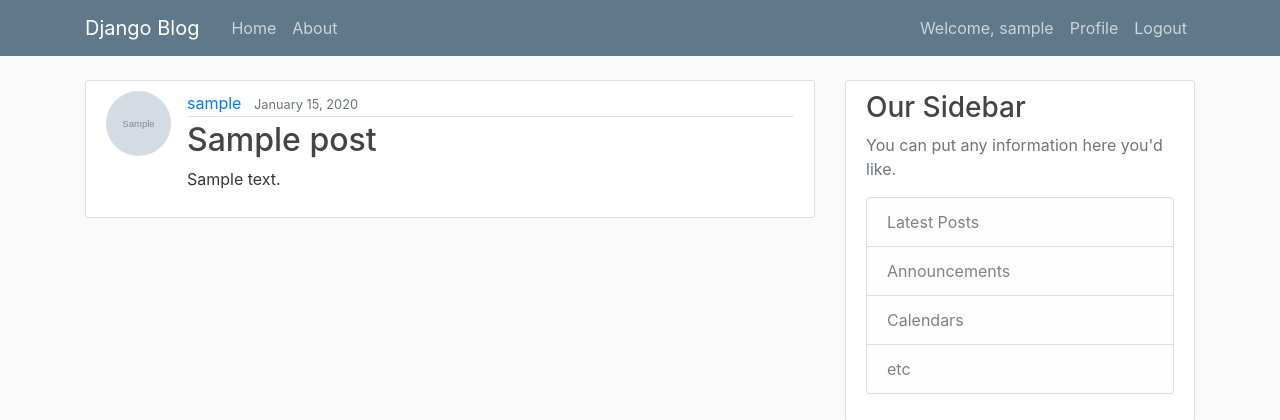
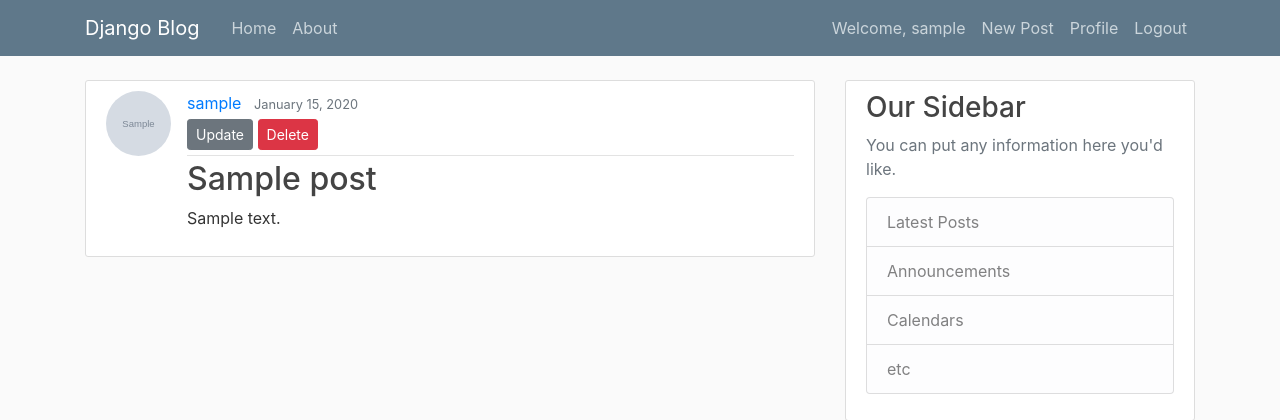
Before and after one commit to Prashant-Sethi/django-blog-app, a Django app: page /post/1/ in a window 1280 px wide. Shown: the top 420 px of the page. Run offline with Django 3.2, Linux system fonts and the light colour scheme; a user stored in the database is signed in; tables that the repository leaves empty hold one stand-in row (values such as "Sample post"); grey boxes marked "Sample" are stand-in pictures; some libraries are stand-ins or nearby versions.

Commit message:
Users can now add new posts and update or delete exising posts

```diff
--- a/blog/models.py
+++ b/blog/models.py
@@ -1,4 +1,5 @@
 from django.db import models
+from django.urls import reverse
 from django.utils import timezone
 from django.contrib.auth.models import User
 
@@ -13,3 +14,6 @@ class Post(models.Model):
 
     def __str__(self):
         return self.title
+
+    def get_absolute_url(self):
+        return reverse("post-detail", kwargs={"pk": self.pk})
--- a/blog/templates/blog/base.html
+++ b/blog/templates/blog/base.html
@@ -37,6 +37,7 @@
                     <div class="navbar-nav">
                         {% if user.is_authenticated %}
                             <span class="nav-item nav-link">Welcome, {{ user.username }}</span>
+                            <a class="nav-item nav-link" href="{% url 'post-create' %}">New Post</a>
                             <a class="nav-item nav-link" href="{% url 'user-profile' %}">Profile</a>
                             <a class="nav-item nav-link" href="{% url 'user-logout' %}">Logout</a>
                         {% else %}
--- a/blog/templates/blog/post_detail.html
+++ b/blog/templates/blog/post_detail.html
@@ -8,6 +8,14 @@
             <div class="article-metadata">
                 <a class="mr-2" href="#">{{ post.author }}</a>
                 <small class="text-muted">{{ post.date_published|date:"F d, Y" }}</small>
+
+                {% if post.author == user %}
+                    <div>
+                        <a class="btn btn-secondary btn-sm mt-1 mb-1" href="{% url 'post-update' post.id %}">Update</a>
+                        <a class="btn btn-danger btn-sm mt-1 mb-1" href="{% url 'post-delete' post.id %}">Delete</a>
+                    </div>
+                {% endif %}
+
             </div>
             <h2 class="article-title">{{ post.title }}</h2>
             <p class="article-content">{{ post.content }}</p>
--- a/blog/urls.py
+++ b/blog/urls.py
@@ -4,5 +4,8 @@ from . import views
 urlpatterns = [
     path('', views.PostListView.as_view(), name='blog-home'),
     path('post/<int:pk>/', views.PostDetailView.as_view(), name='post-detail'),
+    path('post/new/', views.PostCreateView.as_view(), name='post-create'),
+    path('post/<int:pk>/update/', views.PostUpdateView.as_view(), name='post-update'),
+    path('post/<int:pk>/delete/', views.PostDeleteView.as_view(), name='post-delete'),
     path('about/', views.about, name='blog-about'),
 ]
--- a/blog/views.py
+++ b/blog/views.py
@@ -1,5 +1,13 @@
 from django.shortcuts import render
-from django.views.generic import DetailView, ListView
+from django.contrib.auth.mixins import LoginRequiredMixin, UserPassesTestMixin
+from django.views.generic import (
+    DetailView,
+    ListView,
+    CreateView,
+    UpdateView,
+    DeleteView
+)
+
 from .models import Post
 
 # Create your views here.
@@ -17,6 +25,44 @@ class PostDetailView(DetailView):
     context_object_name = 'post'
 
 
+class PostCreateView(LoginRequiredMixin, CreateView):
+    model = Post
+    context_object_name = 'post'
+    fields = ['title', 'content']
+
+    def form_valid(self, form):
+        form.instance.author = self.request.user
+        return super().form_valid(form)
+
+
+class PostUpdateView(LoginRequiredMixin, UserPassesTestMixin, UpdateView):
+    model = Post
+    context_object_name = 'post'
+    fields = ['title', 'content']
+
+    def form_valid(self, form):
+        form.instance.author = self.request.user
+        return super().form_valid(form)
+
+    def test_func(self):
+        post = self.get_object()
+        if self.request.user == post.author:
+            return True
+        return False
+
+
+class PostDeleteView(LoginRequiredMixin, UserPassesTestMixin,  DeleteView):
+    model = Post
+    context_object_name = 'post'
+    success_url = '/'
+
+    def test_func(self):
+        post = self.get_object()
+        if self.request.user == post.author:
+            return True
+        return False
+
+
 def home(request):
     context = {
         'posts': Post.objects.all()
--- a/users/templates/users/logout.html
+++ b/users/templates/users/logout.html
@@ -4,7 +4,7 @@
     <h2>You have been logged out.</h2>
     <div class="border-top pt-3">
         <small class="text-muted">
-            Need an account? <a href="{% url 'user-login' %}">Log In Again</a>
+            <a href="{% url 'user-login' %}">Log In Again</a>
         </small>
     </div>
 {% endblock content %}
```
Also changed, not shown: blog/templates/blog/post_confirm_delete.html (added, +17 -0 lines), blog/templates/blog/post_form.html (added, +17 -0 lines).
